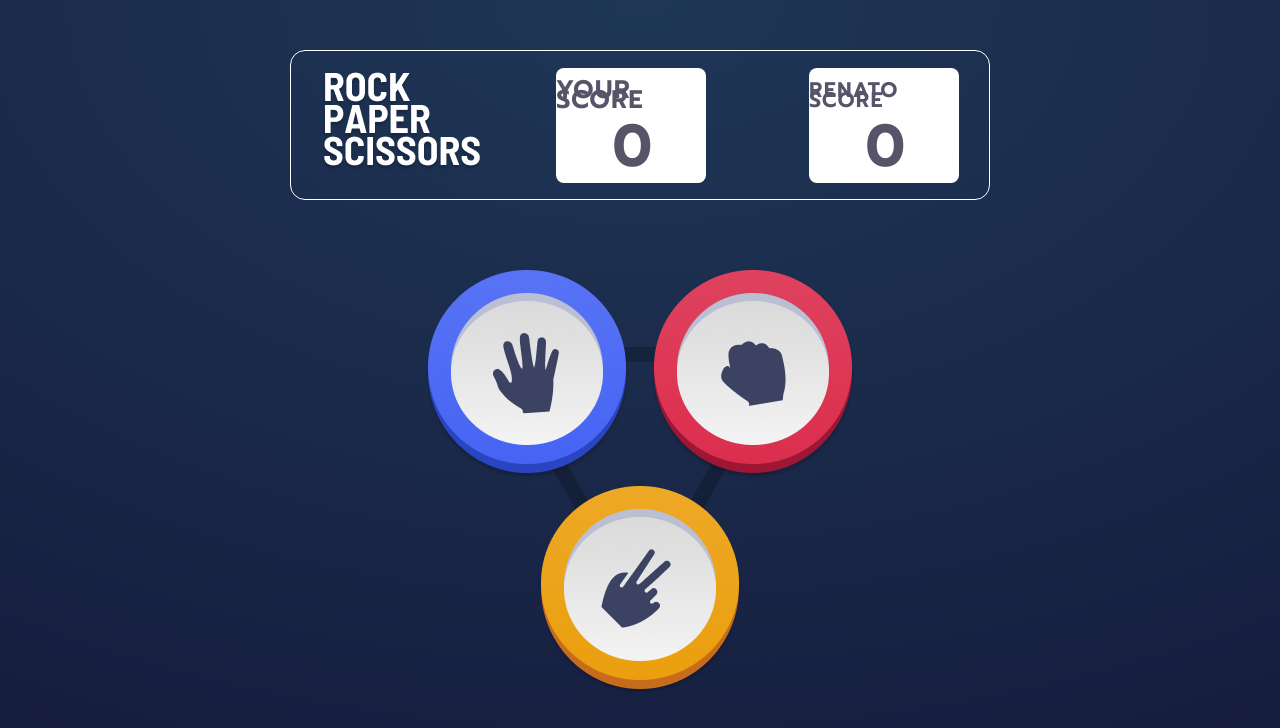
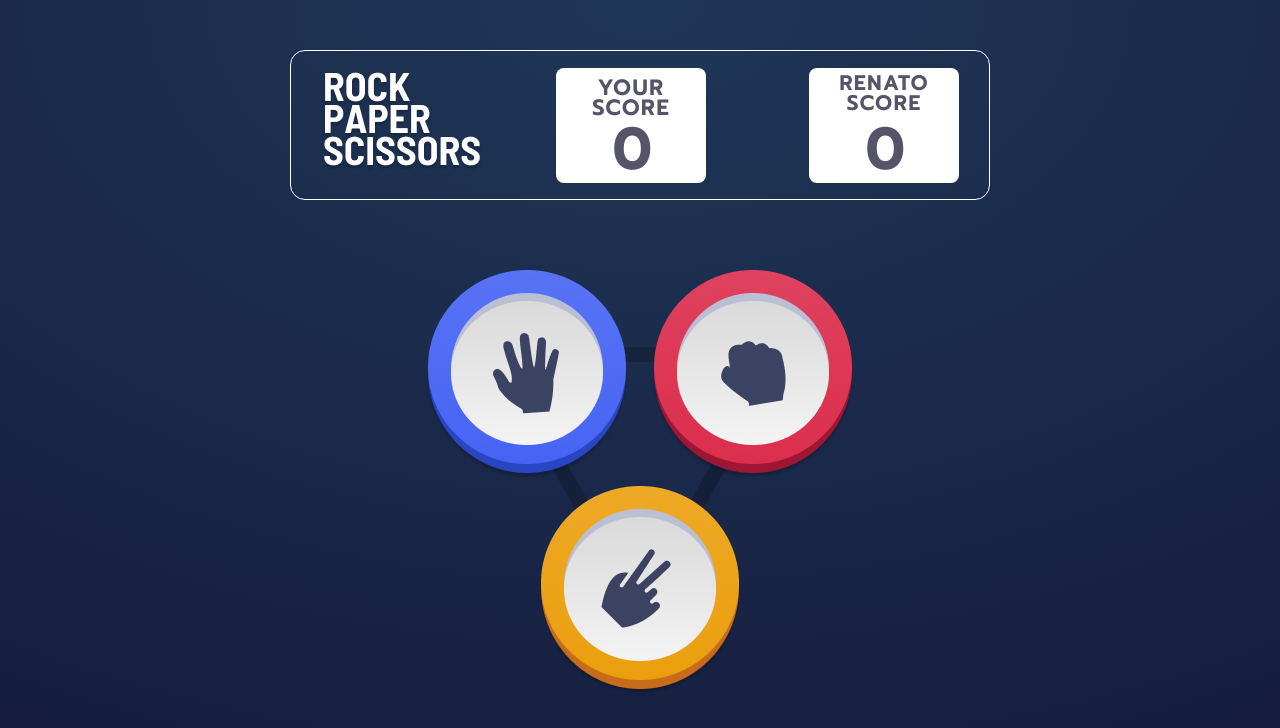
Before and after one commit to Netsujr/rock-paper-scissors, a plain HTML site: page index.html in a window 1280 px wide. Drawn offline with Linux system fonts and the light colour scheme.

Commit message:
fixed scoreboard style

```diff
--- a/style.css
+++ b/style.css
@@ -42,20 +42,25 @@ body {
   flex-direction: column;
   justify-content: center;
   align-items: center;
+  position: relative;
 }
 
 .score h1 {
   color: #565468;
   font-size: 56px;
-  margin-bottom: -25px;
+  position: relative;
+  top: 25px;
 }
 
 .score p {
   color: #565468;
-  font-size: 24px;
+  font-size: 21px;
   font-weight: 600;
-  line-height: 10px;
+  line-height: 20px;
   letter-spacing: 2px;
+  text-align: center;
+  position: absolute;
+  top: 10px;
 }
 
 .cpscore {
@@ -68,20 +73,25 @@ body {
   flex-direction: column;
   justify-content: center;
   align-items: center;
+  position: relative;
 }
 
 .cpscore h1 {
   color: #565468;
   font-size: 56px;
-  margin-bottom: -25px;
+  position: relative;
+  top: 25px;
 }
 
 .cpscore p {
   color: #565468;
   font-size: 20px;
   font-weight: 600;
-  line-height: 10px;
+  line-height: 20px;
   letter-spacing: 2px;
+  text-align: center;
+  position: absolute;
+  top: 5px;
 }
 
 .title {
```
